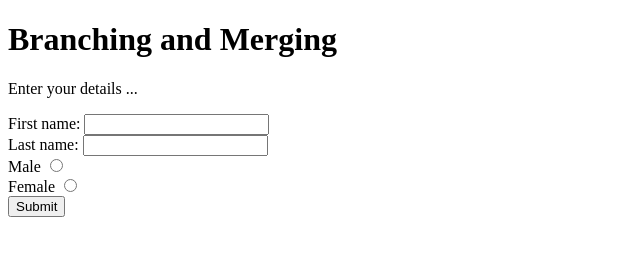
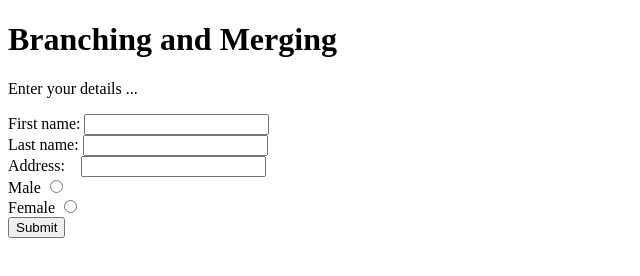
Before and after one commit to AgileAOTeam/cteam, a plain HTML site: page Version1.1.html in a window 1280 px wide. Shown: the whole page, without its empty margins (0-640 px from the left). Drawn offline with Linux system fonts and the light colour scheme.

Commit message:
Added Address Field to the form

```diff
--- a/Version1.0.html
+++ b/Version1.1.html
@@ -11,6 +11,7 @@
 <form action="/action_page.php">
   First name: <input type="text" name="fname"><br>
   Last name: <input type="text" name="lname"><br>
+  Address: &nbsp&nbsp <input type="text" name="address"><br>
  <!-- <input type="submit" value="Submit"> -->
   <label for="male">Male</label>
   <input type="radio" name="gender" id="male" value="male"><br>
```
